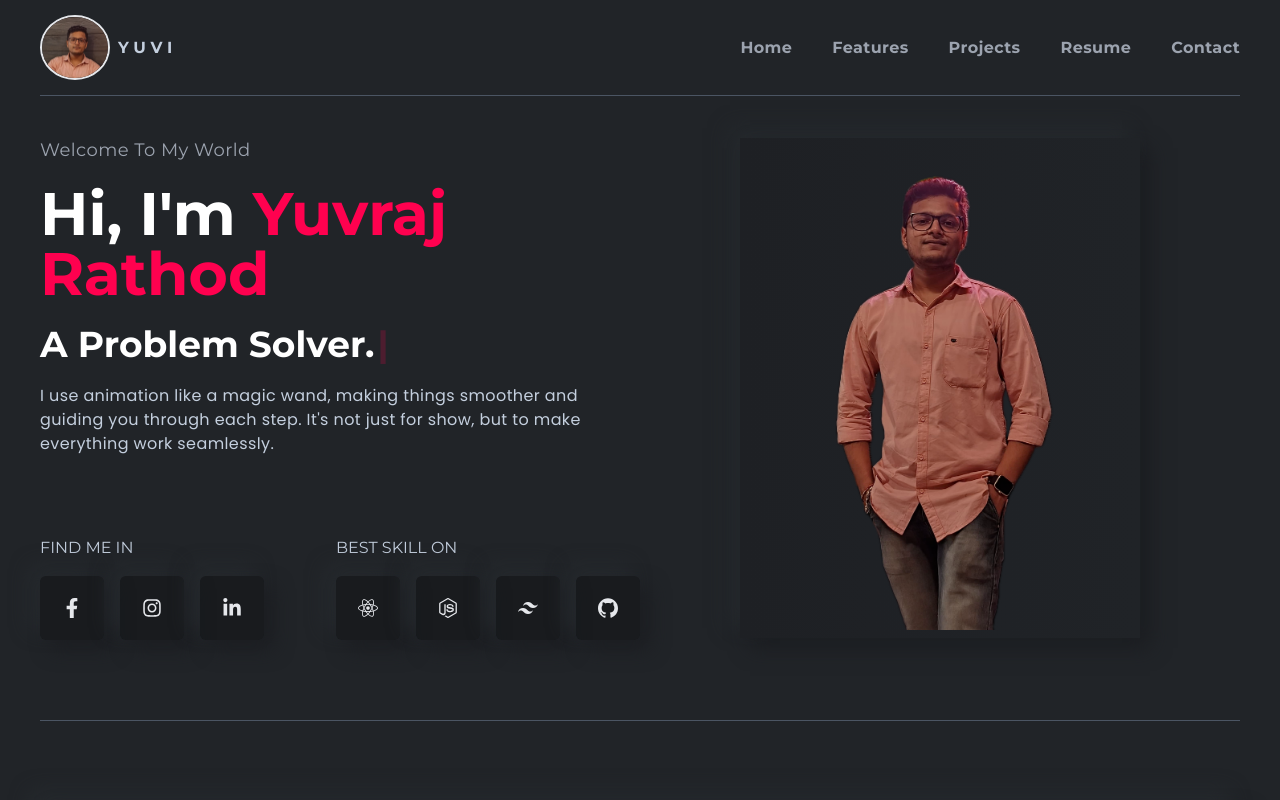
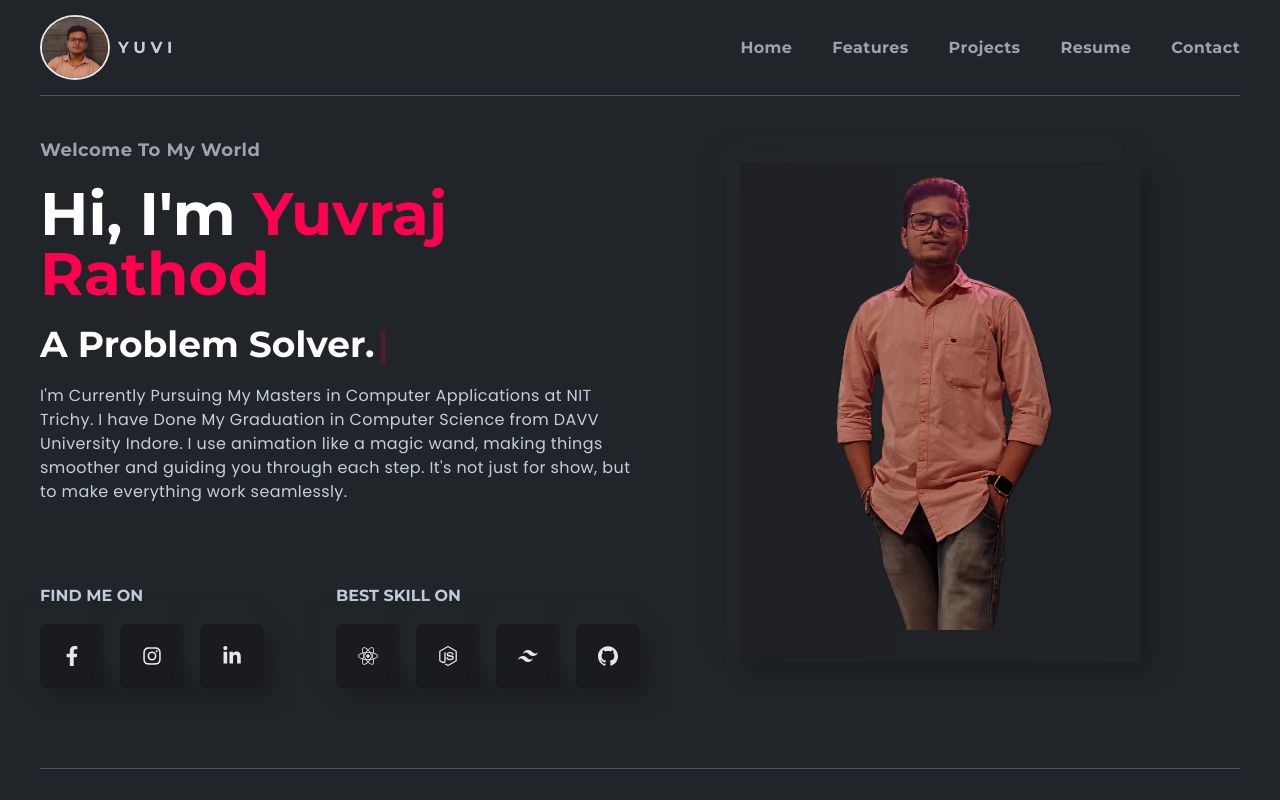
Before and after one commit to YuvrajRathod/Portfolio-App, a React (Create React App) app: page / in a window 1280 px wide. Shown: the top 800 px of the page. Built offline with nearby package versions, Linux system fonts and the light colour scheme.

Commit message:
Update Banner.js

```diff
--- a/src/components/banner/Banner.js
+++ b/src/components/banner/Banner.js
@@ -17,7 +17,7 @@ const Banner = () => {
 
       <div className="w-full lgl:w-1/2 flex flex-col gap-20">
       <div className="flex flex-col gap-5">
-        <h4 className=" text-lg font-normal tracking-wide font-titleFont text-gray-400 ">Welcome To My World</h4>
+        <h4 className=" text-lg font-bold tracking-wide font-titleFont text-gray-400 ">Welcome To My World</h4>
         <h1 className="text-6xl font-bold text-white ">
           Hi, I'm <span className="text-designColor capitalize">Yuvraj Rathod</span>
         </h1>
@@ -30,16 +30,15 @@ const Banner = () => {
           />
         </h2>
         <p className="text-base font-bodyFont leading-6 tracking-wide">
-          I use animation like a magic wand, making things smoother and guiding
-          you through each step. It's not just for show, but to make everything
-          work seamlessly.
+          I'm Currently Pursuing My Masters in Computer Applications at NIT Trichy. I have Done My Graduation in Computer Science from DAVV University Indore.
+          I use animation like a magic wand, making things smoother and guiding you through each step. It's not just for show, but to make everything work seamlessly.
         </p>
       </div>
      {/* Media */}
      <div className="flex flex-col xl:flex-row gap-6 lgl:gap-0 justify-between">
         <div>
-          <h2 className="text-base uppercase font-titleFont mb-4">
-            Find me in
+          <h2 className="text-base uppercase font-titleFont mb-4 font-bold">
+            FIND ME ON
           </h2>
           <div className="flex gap-4">
             <a href="https://www.facebook.com/Yuvraj2603" target="_blank" rel="noopener noreferrer" class="facebookIcon">
@@ -60,7 +59,7 @@ const Banner = () => {
           </div>
         </div>
         <div>
-          <h2 className="text-base uppercase font-titleFont mb-4">
+          <h2 className="text-base uppercase font-titleFont mb-4 font-bold">
             BEST SKILL ON
           </h2>
           <div className="flex gap-4">
```
